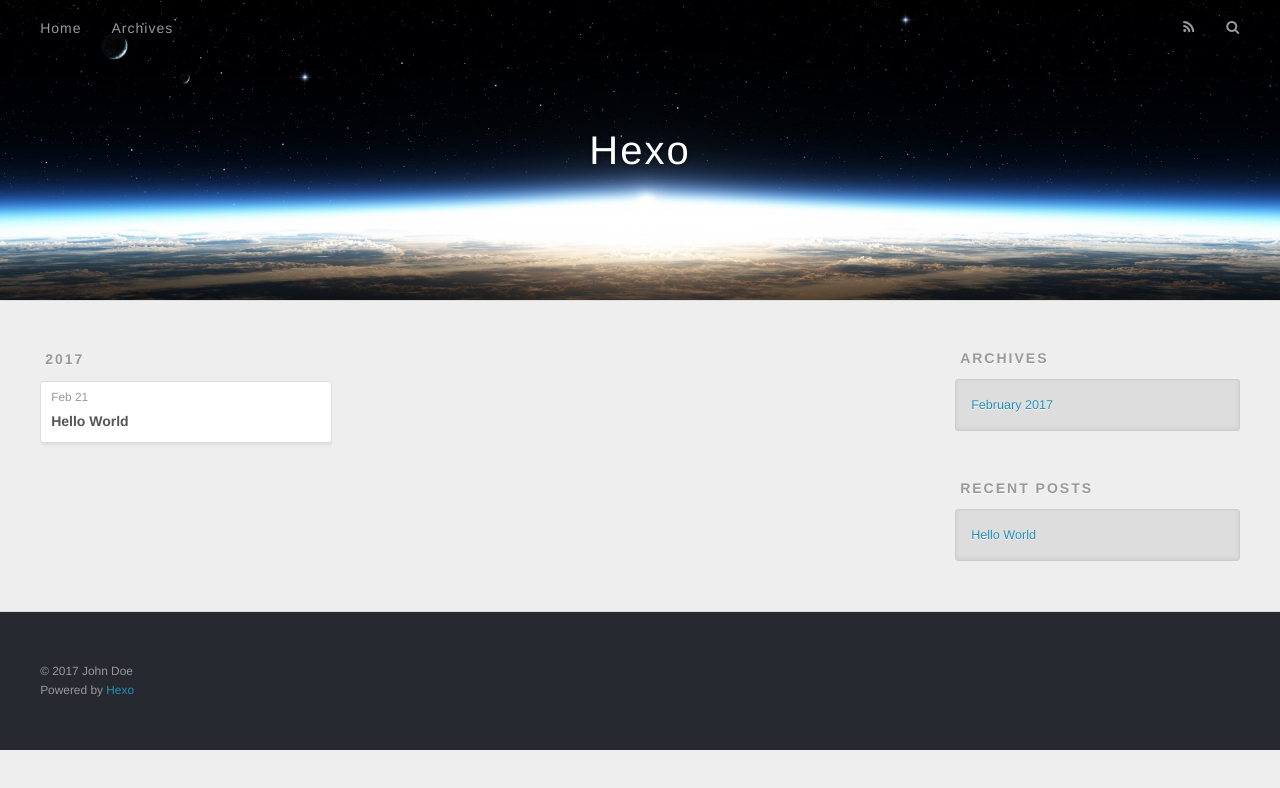
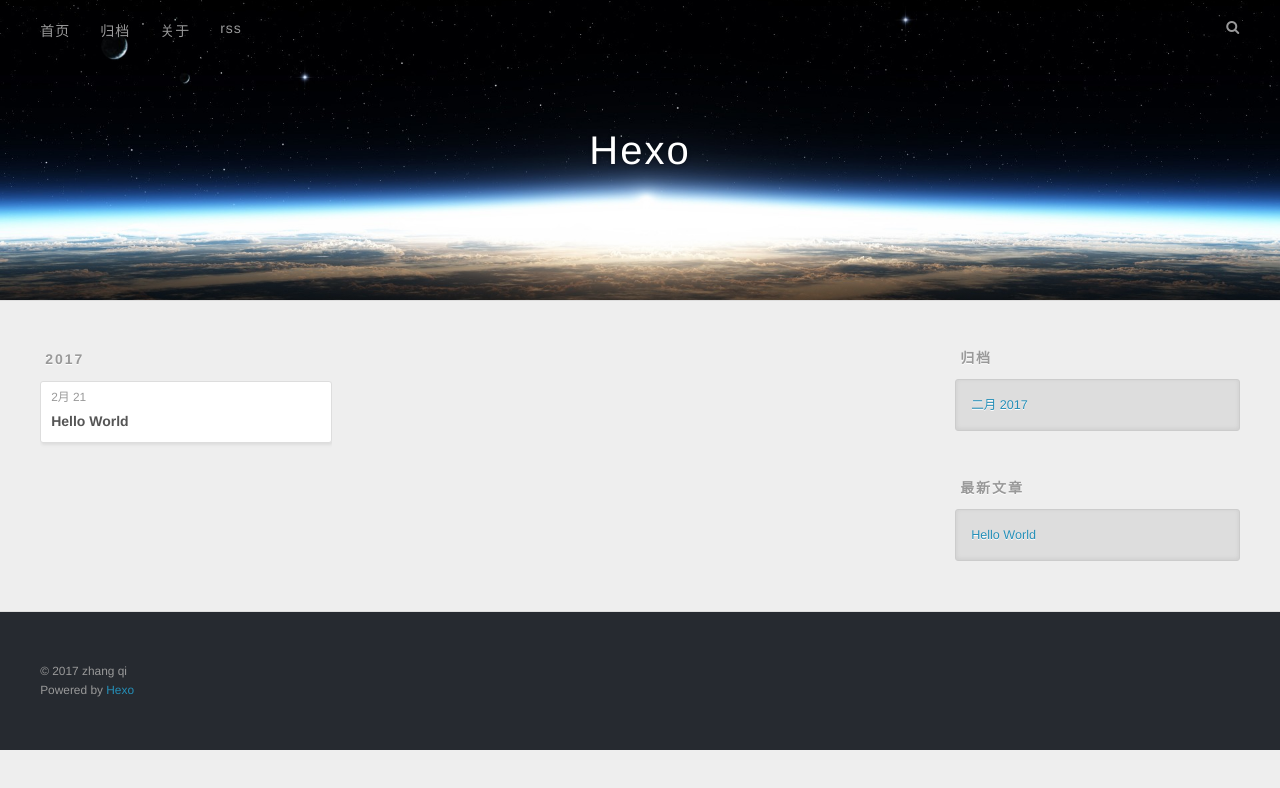
Before and after one commit to BMEI1314/zhangqi.github.io, a plain HTML site: page archives/index.html in a window 1280 px wide. Drawn offline with nearby package versions, Linux system fonts and the light colour scheme.

Commit message:
Site updated: 2017-02-21 10:00:42

```diff
--- a/archives/index.html
+++ b/archives/index.html
@@ -3,7 +3,7 @@
 <head>
   <meta charset="utf-8">
 
-  <title>Archives | Hexo</title>
+  <title>归档 | Hexo</title>
   <meta name="viewport" content="width=device-width, initial-scale=1, maximum-scale=1">
   <meta property="og:type" content="website">
 <meta property="og:title" content="Hexo">
@@ -11,8 +11,6 @@
 <meta property="og:site_name" content="Hexo">
 <meta name="twitter:card" content="summary">
 <meta name="twitter:title" content="Hexo">
-
-    <link rel="alternate" href="/atom.xml" title="Hexo" type="application/atom+xml">
 
 
     <link rel="icon" href="/favicon.png">
@@ -41,16 +39,18 @@
       <nav id="main-nav">
         <a id="main-nav-toggle" class="nav-icon"></a>
 
-          <a class="main-nav-link" href="/">Home</a>
+          <a class="main-nav-link" href="/">首页</a>
 
-          <a class="main-nav-link" href="/archives">Archives</a>
+          <a class="main-nav-link" href="/archives">归档</a>
+
+          <a class="main-nav-link" href="/about">关于</a>
+
+          <a class="main-nav-link" href="/atom.xml">rss</a>
 
       </nav>
       <nav id="sub-nav">
 
-          <a id="nav-rss-link" class="nav-icon" href="/atom.xml" title="RSS Feed"></a>
-
-        <a id="nav-search-btn" class="nav-icon" title="Search"></a>
+        <a id="nav-search-btn" class="nav-icon" title="搜索"></a>
       </nav>
       <div id="search-form-wrap">
         <form action="//google.com/search" method="get" accept-charset="UTF-8" class="search-form"><input type="search" name="q" results="0" class="search-form-input" placeholder="Search"><button type="submit" class="search-form-submit">&#xF002;</button><input type="hidden" name="sitesearch" value="http://yoursite.com"></form>
@@ -76,7 +76,7 @@
   <div class="archive-article-inner">
     <header class="archive-article-header">
       <a href="/2017/02/21/hello-world/" class="archive-article-date">
-  <time datetime="2017-02-21T01:16:07.941Z" itemprop="datePublished">Feb 21</time>
+  <time datetime="2017-02-21T01:16:07.941Z" itemprop="datePublished">2月 21</time>
 </a>
 
 
@@ -107,9 +107,9 @@
 
 
   <div class="widget-wrap">
-    <h3 class="widget-title">Archives</h3>
+    <h3 class="widget-title">归档</h3>
     <div class="widget">
-      <ul class="archive-list"><li class="archive-list-item"><a class="archive-list-link" href="/archives/2017/02/">February 2017</a></li></ul>
+      <ul class="archive-list"><li class="archive-list-item"><a class="archive-list-link" href="/archives/2017/02/">二月 2017</a></li></ul>
     </div>
   </div>
 
@@ -117,7 +117,7 @@
 
 
   <div class="widget-wrap">
-    <h3 class="widget-title">Recent Posts</h3>
+    <h3 class="widget-title">最新文章</h3>
     <div class="widget">
       <ul>
 
@@ -137,7 +137,7 @@
 
   <div class="outer">
     <div id="footer-info" class="inner">
-      &copy; 2017 John Doe<br>
+      &copy; 2017 zhang qi<br>
       Powered by <a href="http://hexo.io/" target="_blank">Hexo</a>
     </div>
   </div>
@@ -145,9 +145,13 @@
     </div>
     <nav id="mobile-nav">
 
-    <a href="/" class="mobile-nav-link">Home</a>
+    <a href="/" class="mobile-nav-link">首页</a>
 
-    <a href="/archives" class="mobile-nav-link">Archives</a>
+    <a href="/archives" class="mobile-nav-link">归档</a>
+
+    <a href="/about" class="mobile-nav-link">关于</a>
+
+    <a href="/atom.xml" class="mobile-nav-link">rss</a>
 
 </nav>
 
```
Also changed, not shown: 2017/02/21/hello-world/index.html (+18 -14 lines), archives/2017/02/index.html (+19 -15 lines), archives/2017/index.html (+19 -15 lines), index.html (+18 -14 lines).
